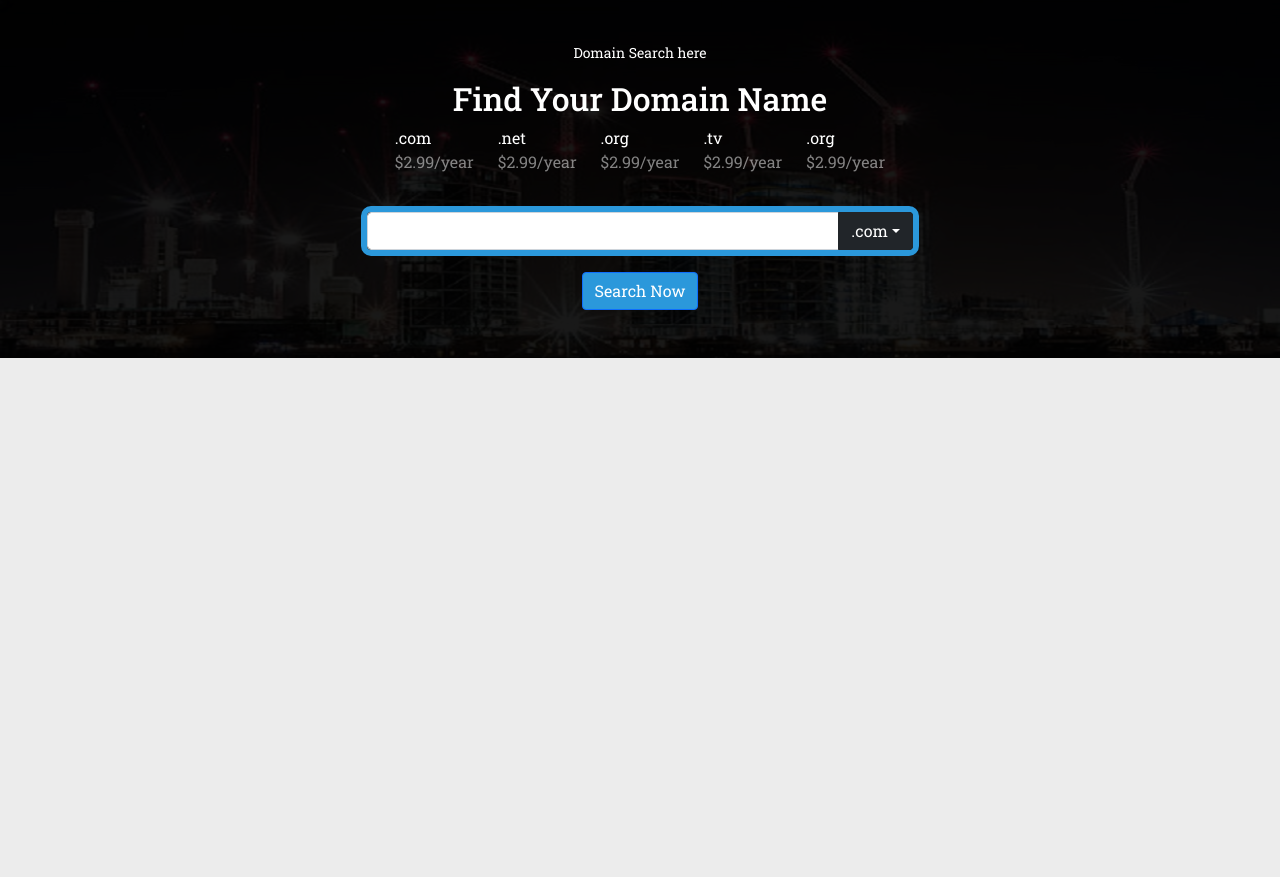
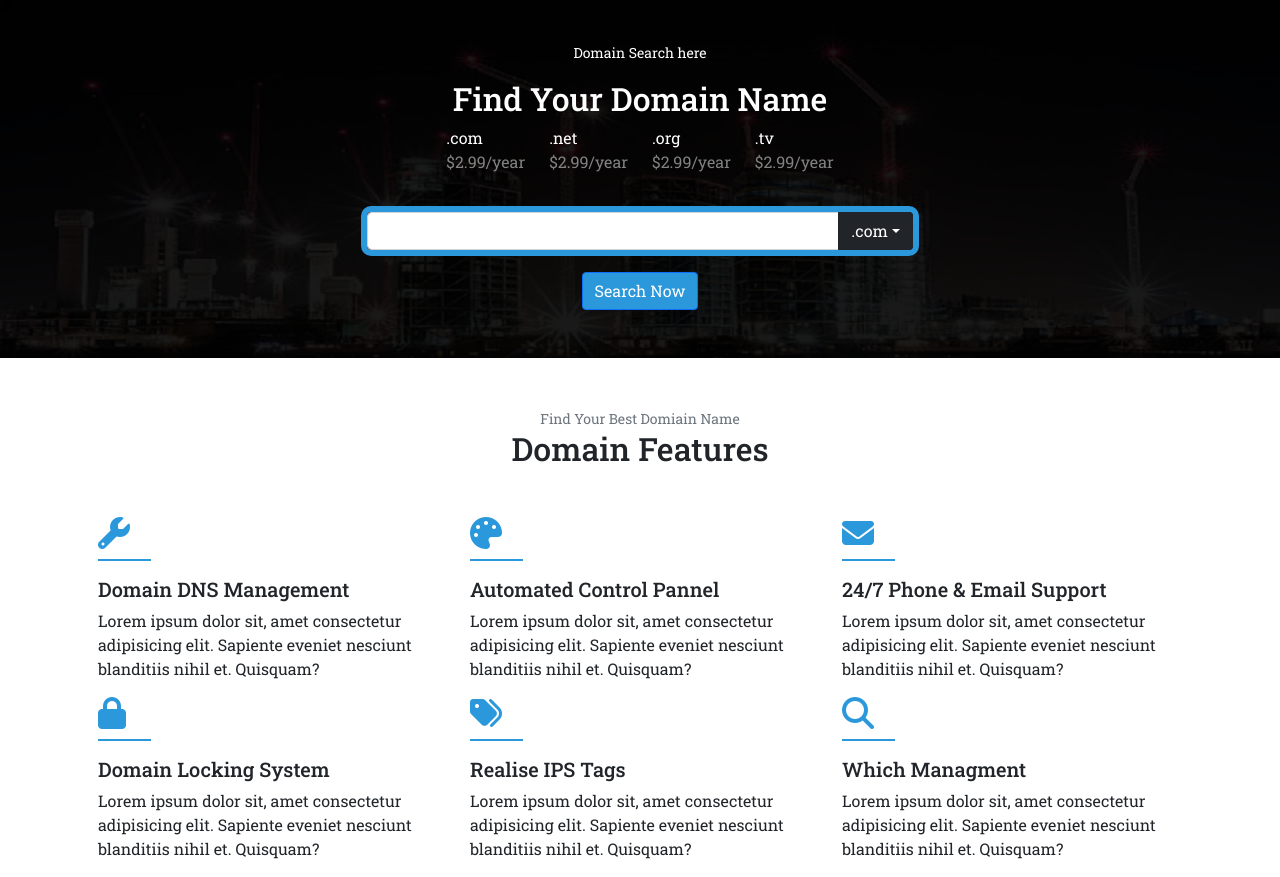
Before and after one commit to fazlerabbytalukder/OMRhost-Website-Frontend, a plain HTML site: page index.html in a window 1280 px wide. Shown: the part 700-1577 px from the top of the page. Before the commit the page ends 1058 px from the top, so only its background shows below. Drawn offline with nearby package versions, Linux system fonts and the light colour scheme.

Commit message:
domain features

```diff
--- a/CSS/style.css
+++ b/CSS/style.css
@@ -133,3 +133,22 @@ a:hover::before{
     border: 6px solid #2B98DB;
     border-radius: 10px;
 }
+
+
+/******************************
+    Domain Features page design
+*******************************/
+.icon-color{
+    color: #2B98DB;
+}
+
+.icon-color::after{
+    content: "";
+    margin-top: 10px;
+    display: block;
+    bottom: 5%;
+    left: 0;
+    width: 15%;
+    height: 2px;
+    background-color: #2B98DB;
+}
--- a/index.html
+++ b/index.html
@@ -274,15 +274,9 @@
                             <li class="text-white-50">$2.99/year</li>
                         </ul>
                     </div>
-                    <div class="me-4">
+                    <div class="">
                         <ul class="list-unstyled text-white">
                             <li>.tv</li>
-                            <li class="text-white-50">$2.99/year</li>
-                        </ul>
-                    </div>
-                    <div class="">
-                        <ul class="list-unstyled text-white">
-                            <li>.org</li>
                             <li class="text-white-50">$2.99/year</li>
                         </ul>
                     </div>
@@ -305,6 +299,74 @@
             </div>
         </div>
         <!-- Services page end -->
+        <!-- Domain Feature page start -->
+        <div class="donain-feature bg-white">
+            <div class="container">
+                <div class="title text-center pt-5 mb-5">
+                    <small class="text-secondary">Find Your Best Domiain Name</small><br>
+                    <h2>Domain Features</h2>
+                </div>
+                <div class="content">
+                    <div class="row row-cols-1 row-cols-md-3 g-0">
+                        <div class="col">
+                            <div class="card border-0">
+                                <i class="fa-solid fa-wrench fa-2x icon-color ps-3"></i>
+                                <div class="card-body">
+                                    <h5 class="card-title">Domain DNS Management</h5>
+                                    <p class="card-text">Lorem ipsum dolor sit, amet consectetur adipisicing elit. Sapiente eveniet nesciunt blanditiis nihil et. Quisquam?</p>
+                                </div>
+                            </div>
+                        </div>
+                        <div class="col">
+                            <div class="card border-0">
+                                <i class="fa-solid fa-palette fa-2x icon-color ps-3"></i>
+                                <div class="card-body">
+                                    <h5 class="card-title">Automated Control Pannel</h5>
+                                    <p class="card-text">Lorem ipsum dolor sit, amet consectetur adipisicing elit. Sapiente eveniet nesciunt blanditiis nihil et. Quisquam?</p>
+                                </div>
+                            </div>
+                        </div>
+                        <div class="col">
+                            <div class="card border-0">
+                                <i class="fa-solid fa-envelope fa-2x icon-color ps-3"></i>
+                                <div class="card-body">
+                                    <h5 class="card-title">24/7 Phone & Email Support</h5>
+                                    <p class="card-text">Lorem ipsum dolor sit, amet consectetur adipisicing elit. Sapiente eveniet nesciunt blanditiis nihil et. Quisquam?</p>
+                                </div>
+                            </div>
+                        </div>
+                        <div class="col">
+                            <div class="card border-0">
+                                <i class="fa-solid fa-lock fa-2x icon-color ps-3"></i>
+                                <div class="card-body">
+                                    <h5 class="card-title">Domain Locking System</h5>
+                                    <p class="card-text">Lorem ipsum dolor sit, amet consectetur adipisicing elit. Sapiente eveniet nesciunt blanditiis nihil et. Quisquam?</p>
+                                </div>
+                            </div>
+                        </div>
+                        <div class="col">
+                            <div class="card border-0">
+                                <i class="fa-solid fa-tags fa-2x icon-color ps-3"></i>
+                                <div class="card-body">
+                                    <h5 class="card-title">Realise IPS Tags</h5>
+                                    <p class="card-text">Lorem ipsum dolor sit, amet consectetur adipisicing elit. Sapiente eveniet nesciunt blanditiis nihil et. Quisquam?</p>
+                                </div>
+                            </div>
+                        </div>
+                        <div class="col">
+                            <div class="card border-0">
+                                <i class="fa-solid fa-magnifying-glass fa-2x icon-color ps-3"></i>
+                                <div class="card-body">
+                                    <h5 class="card-title">Which Managment</h5>
+                                    <p class="card-text">Lorem ipsum dolor sit, amet consectetur adipisicing elit. Sapiente eveniet nesciunt blanditiis nihil et. Quisquam?</p>
+                                </div>
+                            </div>
+                        </div>
+                    </div>
+                </div>
+            </div>
+        </div>
+        <!-- Domain Feature page end -->
     </main>
 
 
```
